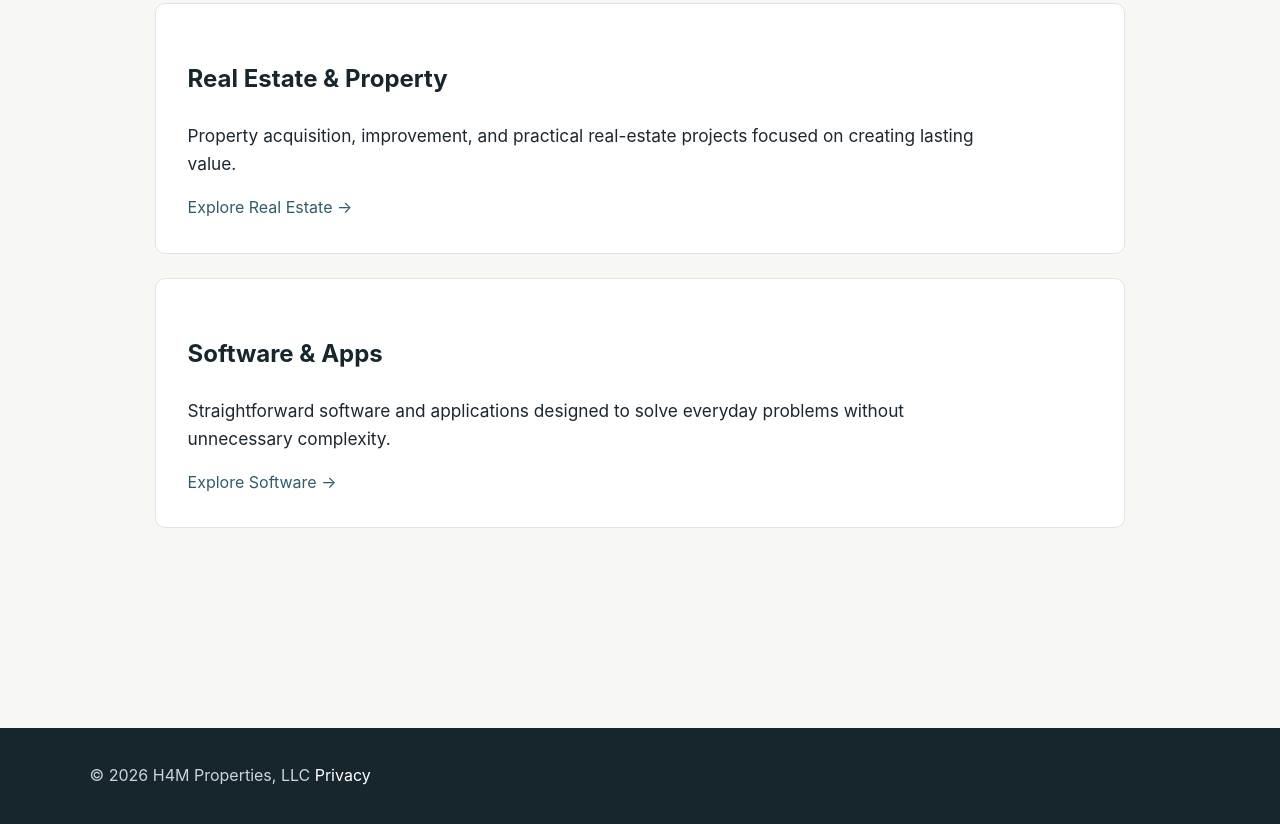
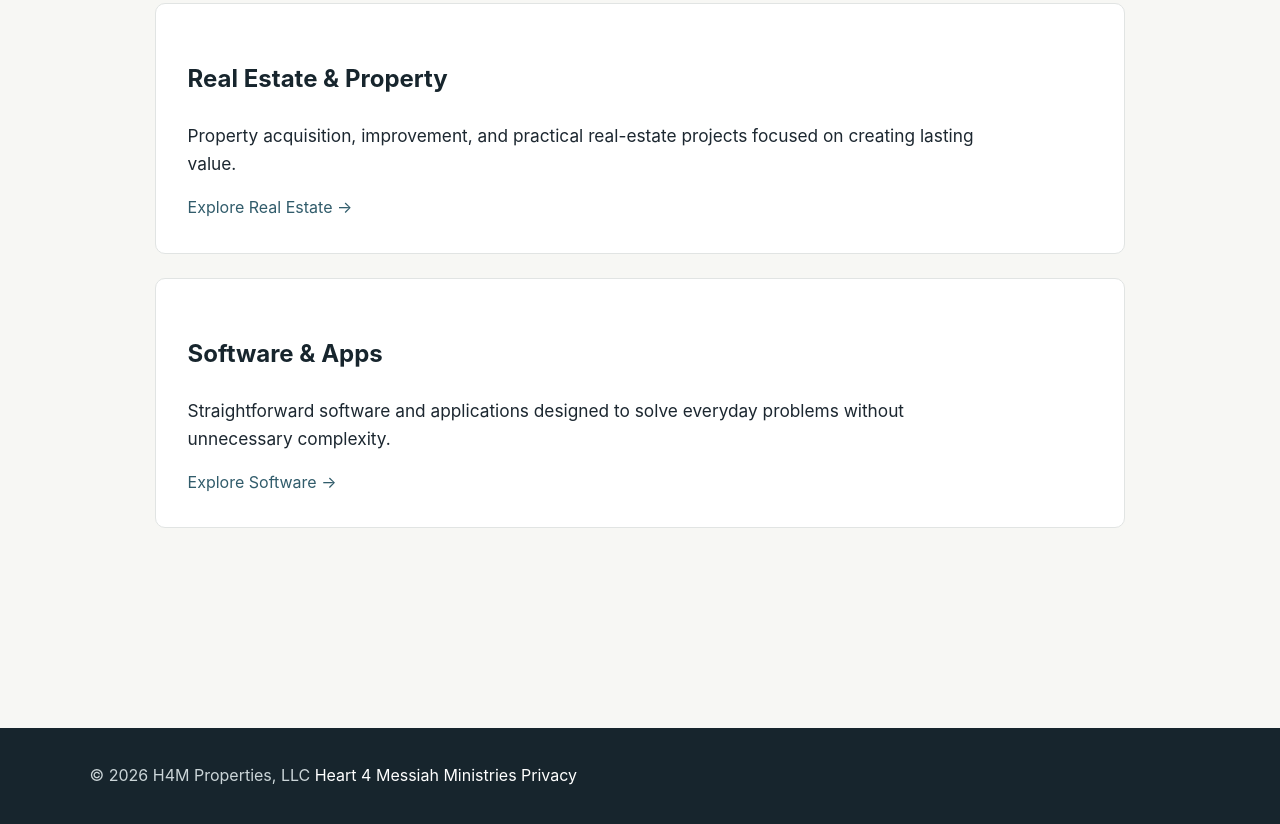
Before and after one commit to jonesey5150/h4mproperties-website, a plain HTML site: page index.html in a window 1280 px wide. Shown: the part 1467-2291 px from the top of the page. Drawn offline with Linux system fonts and the light colour scheme.

Commit message:
Add link to Heart 4 Messiah Ministries in footer

```diff
--- a/index.html
+++ b/index.html
@@ -99,6 +99,7 @@
   <footer>
     <div class="wrap foot">
       <span>© 2026 H4M Properties, LLC</span>
+      <span><a href="https://heart4messiah.com" target="_blank" rel="noopener noreferrer">Heart 4 Messiah Ministries</a></span>
       <span><a href="privacy.html">Privacy</a></span>
     </div>
   </footer>
```
